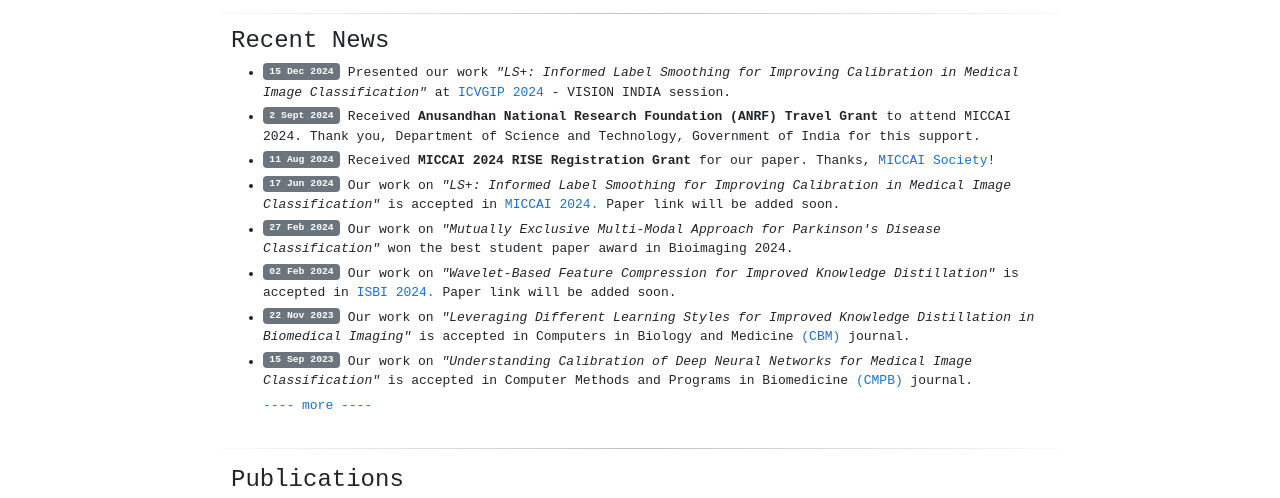
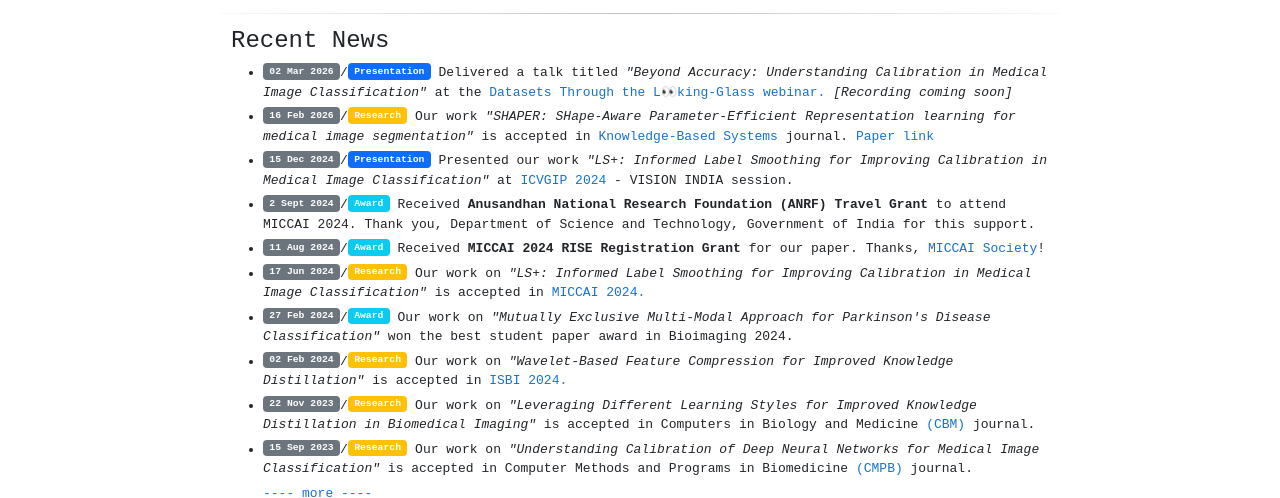
Before and after one commit to abhisheksambyal/abhisheksambyal.github.io, a plain HTML site: page index.html in a window 1280 px wide. Shown: the part 298-796 px from the top of the page. Drawn offline with nearby package versions, Linux system fonts and the light colour scheme.

Commit message:
Updated index.html to reflect recent presentations, awards, and research acceptances, including new entries for talks and publications in 2026 and 2024.

```diff
--- a/index.html
+++ b/index.html
@@ -149,28 +149,42 @@
               <tr>
                 <td>
                   <ul>
-                    <li><span class="badge bg-secondary">15 Dec 2024</span> Presented our work <i>"LS+: Informed Label Smoothing for Improving Calibration in Medical Image Classification"</i> at <a href="https://icvgip.in/vision-india-session">ICVGIP 2024</a> - VISION INDIA session.</li>
-                    <li><span class="badge bg-secondary">2 Sept 2024</span> Received <b>Anusandhan National Research Foundation (ANRF) Travel Grant</b> to attend MICCAI 2024. Thank you, Department of Science and Technology, Government of India for this support.</li>
-                    <li><span class="badge bg-secondary">11 Aug 2024</span> Received <b>MICCAI 2024 RISE Registration Grant</b> for our paper. Thanks, <a href="https://miccai.org/" target="_blank">MICCAI Society</a>!</li>
-                    <li><span class="badge bg-secondary">17 Jun 2024</span> Our work on <i>"LS+: Informed Label Smoothing for Improving Calibration in Medical Image Classification"</i> is accepted in <a href="https://conferences.miccai.org/2024/en/" target="_blank">MICCAI 2024.</a> Paper link will be added soon.
+                    <li><span class="badge bg-secondary">02 Mar 2026</span>/<span class="badge bg-primary">Presentation</span>
+                      Delivered a talk titled <i>"Beyond Accuracy: Understanding Calibration in Medical Image Classification"</i>
+                      at the <a href="https://medical-datasets.github.io/webinar/">Datasets Through the L👀king-Glass webinar.</a>
+                      <i>[Recording coming soon]</i>
                     </li>
-                    <li><span class="badge bg-secondary">27 Feb 2024</span> Our work on <i>"Mutually Exclusive Multi-Modal Approach for Parkinson's Disease Classification"</i> won the best student paper award in Bioimaging 2024.</a>
+
+                    <li><span class="badge bg-secondary">16 Feb 2026</span>/<span class="badge bg-warning">Research</span> Our work<i> "SHAPER: SHape-Aware Parameter-Efficient Representation learning for medical image segmentation" </i> is accepted in <a href="https://www.sciencedirect.com/journal/knowledge-based-systems" target="_blank">Knowledge-Based Systems</a> journal. <a href="https://www.sciencedirect.com/science/article/abs/pii/S0950705126002200" target="_blank">Paper link</a></li>
+
+                    <li><span class="badge bg-secondary">15 Dec 2024</span>/<span class="badge bg-primary">Presentation</span> Presented our work <i>"LS+: Informed Label Smoothing for Improving Calibration in Medical Image Classification"</i> at <a href="https://icvgip.in/vision-india-session">ICVGIP 2024</a> - VISION INDIA session.</li>
+
+                    <li><span class="badge bg-secondary">2 Sept 2024</span>/<span class="badge bg-info">Award</span> Received <b>Anusandhan National Research Foundation (ANRF) Travel Grant</b> to attend MICCAI 2024. Thank you, Department of Science and Technology, Government of India for this support.</li>
+
+                    <li><span class="badge bg-secondary">11 Aug 2024</span>/<span class="badge bg-info">Award</span> Received <b>MICCAI 2024 RISE Registration Grant</b> for our paper. Thanks, <a href="https://miccai.org/" target="_blank">MICCAI Society</a>!</li>
+
+                    <li><span class="badge bg-secondary">17 Jun 2024</span>/<span class="badge bg-warning">Research</span> Our work on <i>"LS+: Informed Label Smoothing for Improving Calibration in Medical Image Classification"</i> is accepted in <a href="https://conferences.miccai.org/2024/en/" target="_blank">MICCAI 2024.</a>
                     </li>
-                    <li><span class="badge bg-secondary">02 Feb 2024</span> Our work on <i>"Wavelet-Based Feature Compression for Improved Knowledge Distillation"</i> is accepted in <a href="https://biomedicalimaging.org/2024/" target="_blank">ISBI 2024.</a>  Paper link will be added soon.
+
+                    <li><span class="badge bg-secondary">27 Feb 2024</span>/<span class="badge bg-info">Award</span> Our work on <i>"Mutually Exclusive Multi-Modal Approach for Parkinson's Disease Classification"</i> won the best student paper award in Bioimaging 2024.</a>
                     </li>
-                    <li><span class="badge bg-secondary">22 Nov 2023</span> Our work on<i> "Leveraging Different Learning Styles for Improved Knowledge Distillation in Biomedical Imaging"</i> is accepted in Computers in Biology and Medicine <a href="https://www.sciencedirect.com/journal/computers-in-biology-and-medicine" target="_blank">(CBM)</a> journal.
+
+                    <li><span class="badge bg-secondary">02 Feb 2024</span>/<span class="badge bg-warning">Research</span> Our work on <i>"Wavelet-Based Feature Compression for Improved Knowledge Distillation"</i> is accepted in <a href="https://biomedicalimaging.org/2024/" target="_blank">ISBI 2024.</a>
                     </li>
-                    <li><span class="badge bg-secondary">15 Sep 2023</span> Our work on<i> "Understanding Calibration of Deep Neural Networks for Medical Image Classification"</i> is accepted in Computer Methods and Programs in Biomedicine <a href="https://www.sciencedirect.com/journal/computer-methods-and-programs-in-biomedicine" target="_blank">(CMPB)</a> journal.
+
+                    <li><span class="badge bg-secondary">22 Nov 2023</span>/<span class="badge bg-warning">Research</span> Our work on<i> "Leveraging Different Learning Styles for Improved Knowledge Distillation in Biomedical Imaging"</i> is accepted in Computers in Biology and Medicine <a href="https://www.sciencedirect.com/journal/computers-in-biology-and-medicine" target="_blank">(CBM)</a> journal.
+                    </li>
+                    <li><span class="badge bg-secondary">15 Sep 2023</span>/<span class="badge bg-warning">Research</span> Our work on<i> "Understanding Calibration of Deep Neural Networks for Medical Image Classification"</i> is accepted in Computer Methods and Programs in Biomedicine <a href="https://www.sciencedirect.com/journal/computer-methods-and-programs-in-biomedicine" target="_blank">(CMPB)</a> journal.
                     </li>
                     <a href="javascript:toggleblock('hiddennews')">---- more ----</a>
                     <div id="hiddennews" style="display: none;">
-                      <li><span class="badge bg-secondary">27 Jul 2023</span> Presented our previous work<i> "A novel data augmentation approach to reducing aleatoric uncertainty in medical image analysis."</i> at India-Dalhousie Student Research Symposium: Addressing Common Challenges via Research & Innovation.
+                      <li><span class="badge bg-secondary">27 Jul 2023</span>/<span class="badge bg-primary">Presentation</span> Presented our previous work<i> "A novel data augmentation approach to reducing aleatoric uncertainty in medical image analysis."</i> at India-Dalhousie Student Research Symposium: Addressing Common Challenges via Research & Innovation.
                       </li>
-                      <li><span class="badge bg-secondary">24 Mar 2023</span> Presented our work<i> "Medical Image Analysis - Does Self-Supervised Learning Improve Calibration?"</i> at Bern Interpretable AI Symposium<a href="https://www.caim.unibe.ch/about_us/news_and_events/events_2022/bias_symposium/index_eng.html" target="_blank"> (BIAS)</a>, University of Bern.
+                      <li><span class="badge bg-secondary">24 Mar 2023</span>/<span class="badge bg-primary">Presentation</span> Presented our work<i> "Medical Image Analysis - Does Self-Supervised Learning Improve Calibration?"</i> at Bern Interpretable AI Symposium<a href="https://www.caim.unibe.ch/about_us/news_and_events/events_2022/bias_symposium/index_eng.html" target="_blank"> (BIAS)</a>, University of Bern.
                       </li>
                       <li><span class="badge bg-secondary">11 Feb 2022</span> Completed my thesis proposal seminar. I am now a PhD Candidate!</a>
                       </li>
-                      <li><span class="badge bg-secondary">07 Jan 2022</span> Paper <i>"Towards Reducing Aleatoric Uncertainty for Medical Imaging Tasks"</i> accepted in <a href="https://biomedicalimaging.org/2022/" target="_blank">ISBI 2022.</a>
+                      <li><span class="badge bg-secondary">07 Jan 2022</span>/<span class="badge bg-warning">Research</span> Paper <i>"Towards Reducing Aleatoric Uncertainty for Medical Imaging Tasks"</i> accepted in <a href="https://biomedicalimaging.org/2022/" target="_blank">ISBI 2022.</a>
                       </li>
                       <li><span class="badge bg-secondary">18 Jul 2021</span> Attending International Conference on Machine Learning <a href="https://icml.cc/Conferences/2021" target="_blank">(ICML)</a> 2021 (Online).
                       </li>
```
